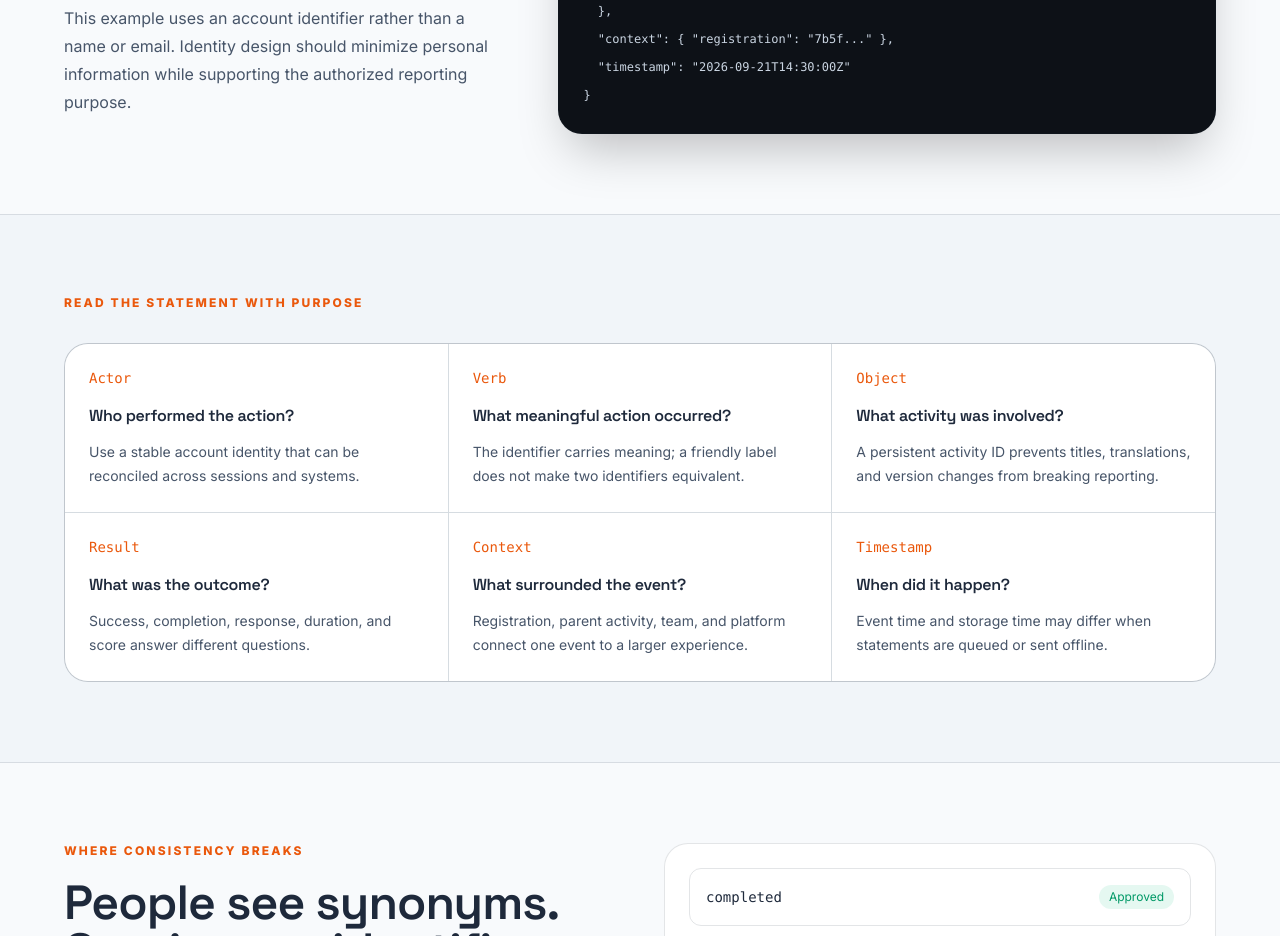
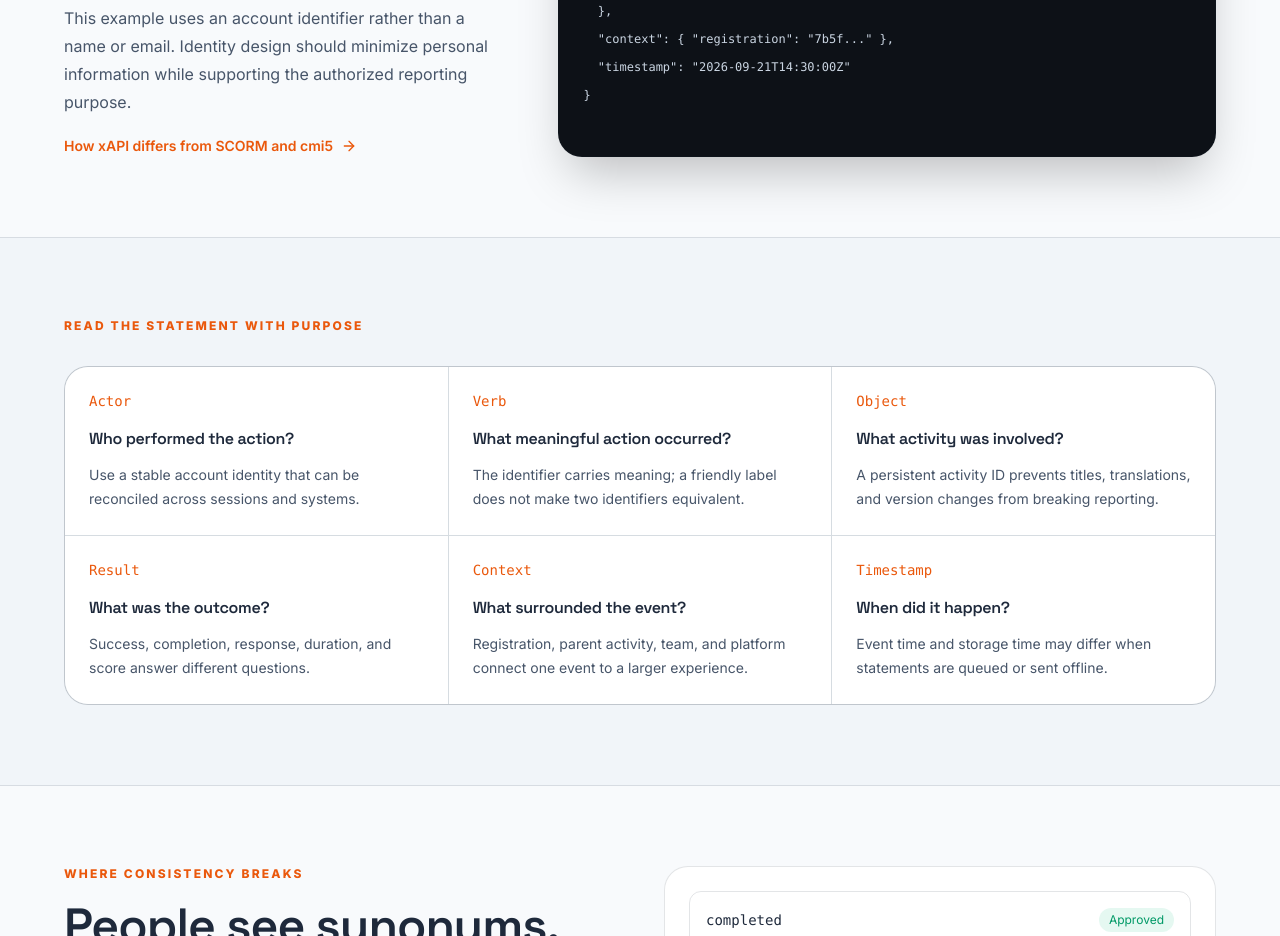
Before and after one commit to dgutensohn03/dg-portfolio, a Next.js app: page /learn/activity-to-insight in a window 1280 px wide. Shown: the part 3020-3956 px from the top of the page. Built offline with nearby package versions, Linux system fonts and the light colour scheme.

Commit message:
Integrate standards guide across Learn

```diff
--- a/src/app/learn/activity-to-insight/page.tsx
+++ b/src/app/learn/activity-to-insight/page.tsx
@@ -1,3 +1,4 @@
+import Link from "next/link";
 import {
   Activity,
   ArrowRight,
@@ -266,6 +267,9 @@ export default function ActivityToInsight() {
                 email. Identity design should minimize personal information
                 while supporting the authorized reporting purpose.
               </p>
+              <Link className="mt-5 inline-flex items-center gap-2 text-sm font-semibold text-[var(--accent)] underline-offset-4 hover:underline" href="/learn/learning-standards-field-guide#xapi">
+                How xAPI differs from SCORM and cmi5 <ArrowRight size={16} aria-hidden="true" />
+              </Link>
             </div>
             <div className="print-keep overflow-hidden rounded-3xl border border-[var(--hairline)] bg-[#0d1117] shadow-2xl">
               <div className="flex items-center justify-between border-b border-white/10 bg-[#161b22] px-5 py-4">
```
